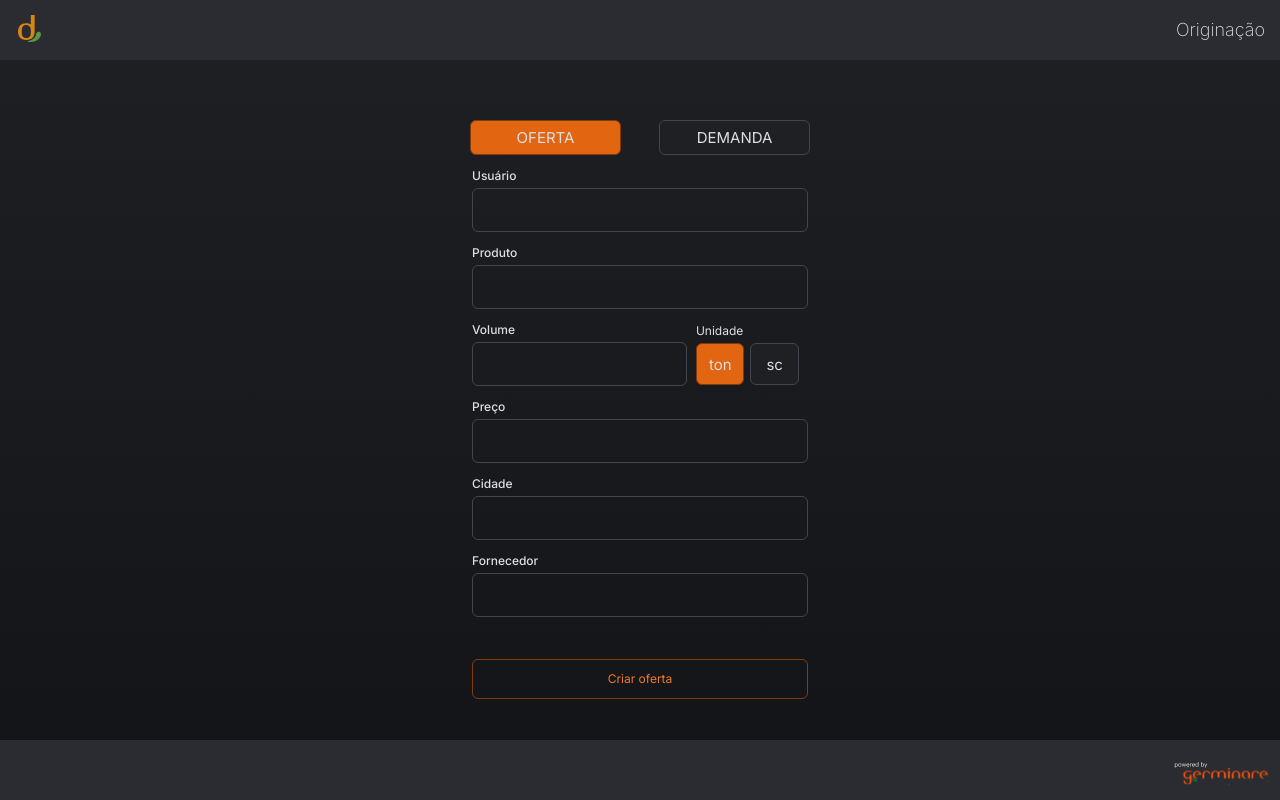
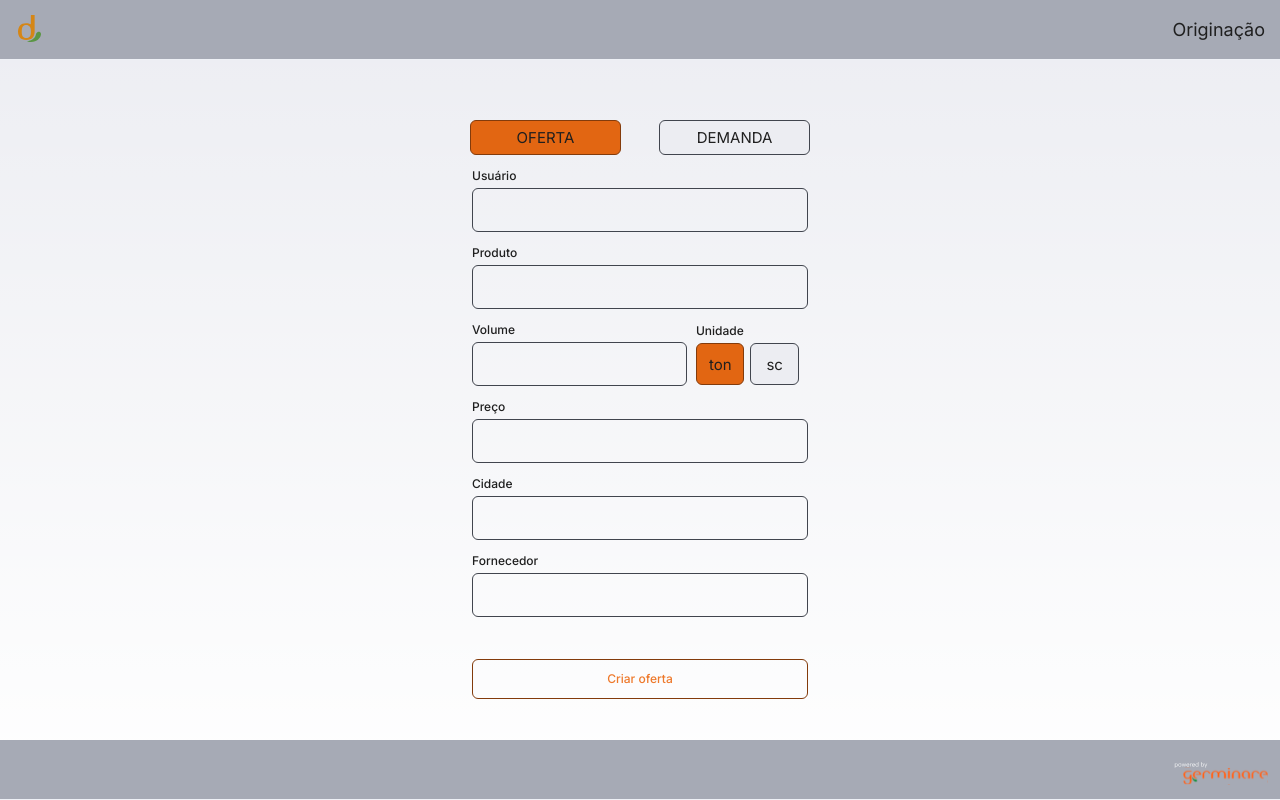
Before and after one commit to NullBetaGG/origination-app, a Next.js app: page / in a window 1280 px wide. Built offline with nearby package versions, Linux system fonts and the light colour scheme.

Commit message:
adds dark and light theme color variables, code adjustments and componentization

```diff
--- a/src/app/globals.css
+++ b/src/app/globals.css
@@ -20,19 +20,19 @@
     --primary-800: #97440C;
     --primary-900: #833B0B;
 
-    --neutral-100: #131417;
-    --neutral-150: #1E2024;
-    --neutral-200: #2A2C32;
-    --neutral-300: #41454E;
+    --neutral-100: #ffffff;
+    --neutral-150: #ecedf2;
+    --neutral-200: #eef1f6;
+    --neutral-300: #1f1f1f;
     --neutral-400: #585D6A;
     --neutral-500: #6F7685;
     --neutral-600: #8A909E;
     --neutral-700: #A6AAB5;
     --neutral-800: #C2C5CC;
-    --neutral-900: #DEDFE3;
+    --neutral-900: #41454E;
     --neutral-1000: #F9FAFA;
 
-    --support-error: #FD5868;
+    --support-error: #1c1919;
     --support-success: #01AA20;
     --support-warning: #CBCF17;
     --support-info: #1375ff;
@@ -68,13 +68,13 @@
       --neutral-100: #131417;
       --neutral-150: #1E2024;
       --neutral-200: #2A2C32;
-      --neutral-300: #41454E;
+      --neutral-300: #DEDFE3;
       --neutral-400: #585D6A;
       --neutral-500: #6F7685;
       --neutral-600: #8A909E;
-      --neutral-700: #A6AAB5;
-      --neutral-800: #C2C5CC;
-      --neutral-900: #DEDFE3;
+      --neutral-700: #2A2C32;
+      --neutral-800: #1E2024;
+      --neutral-900: #41454E;
       --neutral-1000: #F9FAFA;
 
       --support-error: #FD5868;
--- a/src/app/page.tsx
+++ b/src/app/page.tsx
@@ -4,12 +4,13 @@ import CitySearch from "@/components/CitySearch";
 import Footer from "@/components/Footer";
 import Header from "@/components/Header";
 import Input from "@/components/Input";
+import Loading from "@/components/Loading";
 import ProductSearch from "@/components/ProductSearch";
 import Selector from "@/components/Selector";
+import Success from "@/components/Success";
 import { City } from "@/types/Cities";
 import { BASE_URL } from "@/utils/config";
 import { StateTransformName } from "@/utils/stateTransform";
-import { Player } from "@lottiefiles/react-lottie-player";
 import axios from "axios";
 import { useEffect, useState } from "react";
 import { toast } from "react-toastify";
@@ -88,33 +89,12 @@ export default function Home() {
   };
 
   if (showSuccess) {
-    return (
-      <div className="flex items-center justify-center min-h-screen bg-neutral-200">
-        <Player
-          autoplay
-          loop
-          src='/animation/ok.json'
-          style={{ height: '250px', width: '250px' }}
-        />
-      </div>
-    );
-  }
+    return <Success />;
+  };
 
   if (loading) {
-    return (
-      <>
-        <div className="flex items-center flex-col justify-center min-h-screen bg-neutral-200">
-          <Player
-            autoplay
-            loop
-            src='/animation/growing.json'
-            style={{ height: '350px', width: '350px' }}
-          />
-          <img src="/logos/powered_by_germinare.svg" className="h-9 mr-4 mt-6" />
-        </div>
-      </>
-    );
-  }
+    return <Loading />;
+  };
 
   return (
     <>
@@ -165,7 +145,7 @@ export default function Home() {
                   />
                 </div>
                 <div className="flex flex-col justify-center">
-                  <p className="mb-1 ml-3">Unidade</p>
+                  <p className="mb-1 ml-3 text-neutral-300 font-medium">Unidade</p>
                   <div className="gap-2 flex justify-center">
                     {unity.map((e, i) => {
                       return (
--- a/src/components/Button/index.tsx
+++ b/src/components/Button/index.tsx
@@ -31,7 +31,7 @@ export default function Button({
   ...props
 }: ButtonProps) {
   let style =
-    "border-primary-500 text-primary-500 hover:border-primary-300 hover:text-primary-300 active:border-primary-700 active:text-primary-700";
+    "border-primary-500 text-primary-500 font-medium hover:border-primary-300 hover:text-primary-300 active:border-primary-700 active:text-primary-700";
 
   let sizeStyle =
     size === "small"
@@ -41,7 +41,7 @@ export default function Button({
         : "p-[10px] text-base ";
 
   let disabledStyle = disabled
-    ? "cursor-not-allowed !text-neutral-900 !border-neutral-300 !bg-transparent !hover:border-primary-300 hover:text-primary-300 "
+    ? "cursor-not-allowed !text-neutral-900 !border-neutral-900 !bg-transparent !hover:border-primary-300 hover:text-primary-300 "
     : "";
   return (
     <button
@@ -54,7 +54,7 @@ export default function Button({
     >
       {loading ? "Carregando..." : (
         <>
-          {imageSrc && <img src={imageSrc} className="w-[18px] h-[20px]" />}
+          {imageSrc && <img src={imageSrc} className="w-[18px]  h-[20px]" />}
           {title && <p>{title}</p>}
           {children}
         </>
--- a/src/components/CitySearch/index.tsx
+++ b/src/components/CitySearch/index.tsx
@@ -55,7 +55,7 @@ const CitySearch: React.FC<CitySearchProps> = ({ onSelectCity }) => {
         autoComplete="off"
       />
       {showSuggestions && filteredCities.length > 0 && (
-        <ul className="absolute z-10 text-neutral-1000 bg-neutral-150 rounded-xl w-full scrollbar mt-1 max-h-60 overflow-y-auto">
+        <ul className="absolute z-10 text-neutral-300 bg-neutral-800 rounded-xl w-full scrollbar mt-1 max-h-60 overflow-y-auto">
           {filteredCities.map(city => (
             <li
               key={city.id}
--- a/src/components/Footer/index.tsx
+++ b/src/components/Footer/index.tsx
@@ -1,8 +1,9 @@
 
 export default function Footer() {
+
   return (
     <footer
-      className={`flex w-full h-20 justify-end bg-neutral-200 overflow-hidden border-b-[1px] border-neutral-200`}
+      className={`flex w-full h-20 justify-end bg-neutral-700 overflow-hidden border-b-[1px] border-neutral-200`}
     >
       <img src="/logos/powered_by_germinare.svg" className="h-9 mr-4 mt-6" />
     </footer>
--- a/src/components/Header/index.tsx
+++ b/src/components/Header/index.tsx
@@ -1,11 +1,12 @@
 
 export default function Header() {
+
   return (
     <header
-      className={`flex w-full h-20 justify-between bg-neutral-200 overflow-hidden border-b-[1px] border-neutral-200`}
+      className={`flex w-full h-20 justify-between bg-neutral-700 overflow-hidden border-b-[1px] border-neutral-200`}
     >
       <img src="/logos/decisor_icon.svg" className="h-9 ml-6 mt-5" />
-      <p className="mr-5 mt-6 font-extralight text-2xl">Originação</p>
+      <p className="mr-5 mt-6 text-neutral-300 font-normal text-2xl">Originação</p>
     </header>
   );
 }
--- a/src/components/Input/index.tsx
+++ b/src/components/Input/index.tsx
@@ -23,23 +23,23 @@ export default function Input({
   return (
     <div className={`flex flex-col ${componentStyle}`}>
       {(label || subtitle) && (
-        <div className="flex items-center justify-between mb-1">
+        <div className="flex items-center text-neutral-300 justify-between mb-1">
           {label && <p className="font-medium">{label}</p>}
           {(subtitle || props.required) && (
-            <p className="text-[0.7rem] text-neutral-600">
+            <p className="text-[0.7rem] text-neutral-300">
               {props.required ? "Obrigatório" : subtitle}
             </p>
           )}
         </div>
       )}
       <div
-        className={`border-[1px] border-neutral-300 rounded-base inputContainer overflow-hidden focus-within:border-primary-900 flex items-center w-full transition-colors duration-200 ${containerStyle} ${props.disabled ? "bg-neutral-200" : "bg-transparent"
+        className={`border-[1px] border-neutral-900 rounded-base inputContainer overflow-hidden focus-within:border-primary-900 flex items-center w-full transition-colors duration-200 ${containerStyle} ${props.disabled ? "bg-neutral-200" : "bg-transparent"
           } `}
       >
         {children && <div className="pl-2">{children}</div>}
 
         <input
-          className={`outline-none py-4 px-3 w-full bg-transparent ${inputStyle}`}
+          className={`outline-none py-4 px-3 text-neutral-300 w-full bg-transparent ${inputStyle}`}
           {...props}
         />
       </div>
--- /dev/null
+++ b/src/components/Loading/index.tsx
@@ -0,0 +1,18 @@
+import { Player } from "@lottiefiles/react-lottie-player";
+
+export default function Loading() {
+
+  return (
+    <>
+      <div className="flex items-center flex-col justify-center min-h-screen bg-neutral-200">
+        <Player
+          autoplay
+          loop
+          src='/animation/growing.json'
+          style={{ height: '350px', width: '350px' }}
+        />
+        <img src="/logos/powered_by_germinare.svg" className="h-9 mr-4 mt-6" />
+      </div>
+    </>
+  )
+}
--- a/src/components/ProductSearch/index.tsx
+++ b/src/components/ProductSearch/index.tsx
@@ -47,7 +47,7 @@ const ProductSearch: React.FC<ProductSearchProps> = ({ onSelectProduct }) => {
         autoComplete="off"
       />
       {showSuggestions && filteredProducts.length > 0 && (
-        <ul className="absolute z-10 text-neutral-1000 bg-neutral-150 rounded-xl w-full scrollbar mt-1 max-h-60 overflow-y-auto">
+        <ul className="absolute z-10 text-neutral-300 bg-neutral-800 rounded-xl w-full scrollbar mt-1 max-h-60 overflow-y-auto">
           {filteredProducts.map((product, index) => (
             <li
               key={index}
--- a/src/components/Selector/index.tsx
+++ b/src/components/Selector/index.tsx
@@ -6,10 +6,11 @@ interface SelectorProps {
 }
 
 export default function Selector(props: SelectorProps) {
+
   return (
     <div
       onClick={props.onClick}
-      className={`flex flex-row justify-center items-center bg-neutral-150 py-2 px-6 border-neutral-300 border-[1px] rounded-base cursor-pointer hover:bg-neutral-300 hover:border-neutral-150 ${props.isSelected
+      className={`flex flex-row justify-center items-center bg-neutral-150 text-neutral-300 py-2 px-6 border-neutral-900 border-[1px] rounded-base cursor-pointer hover:bg-neutral-300 hover:border-neutral-150 ${props.isSelected
         ? "bg-primary-600 border-primary-900 hover:bg-primary-600 hover:border-primary-900"
         : ""
         } ${props.containerStyle}`}
--- /dev/null
+++ b/src/components/Success/index.tsx
@@ -0,0 +1,15 @@
+import { Player } from "@lottiefiles/react-lottie-player";
+
+export default function Success() {
+
+  return (
+    <div className="flex items-center justify-center min-h-screen bg-neutral-200">
+      <Player
+        autoplay
+        loop
+        src='/animation/ok.json'
+        style={{ height: '250px', width: '250px' }}
+      />
+    </div>
+  )
+}
--- a/src/components/Wrapper/ToastContainerWrapper.tsx
+++ b/src/components/Wrapper/ToastContainerWrapper.tsx
@@ -1,5 +1,3 @@
-// ToastContainerWrapper.tsx
-
 import { ToastContainer } from "react-toastify";
 import "react-toastify/dist/ReactToastify.css";
 
```
